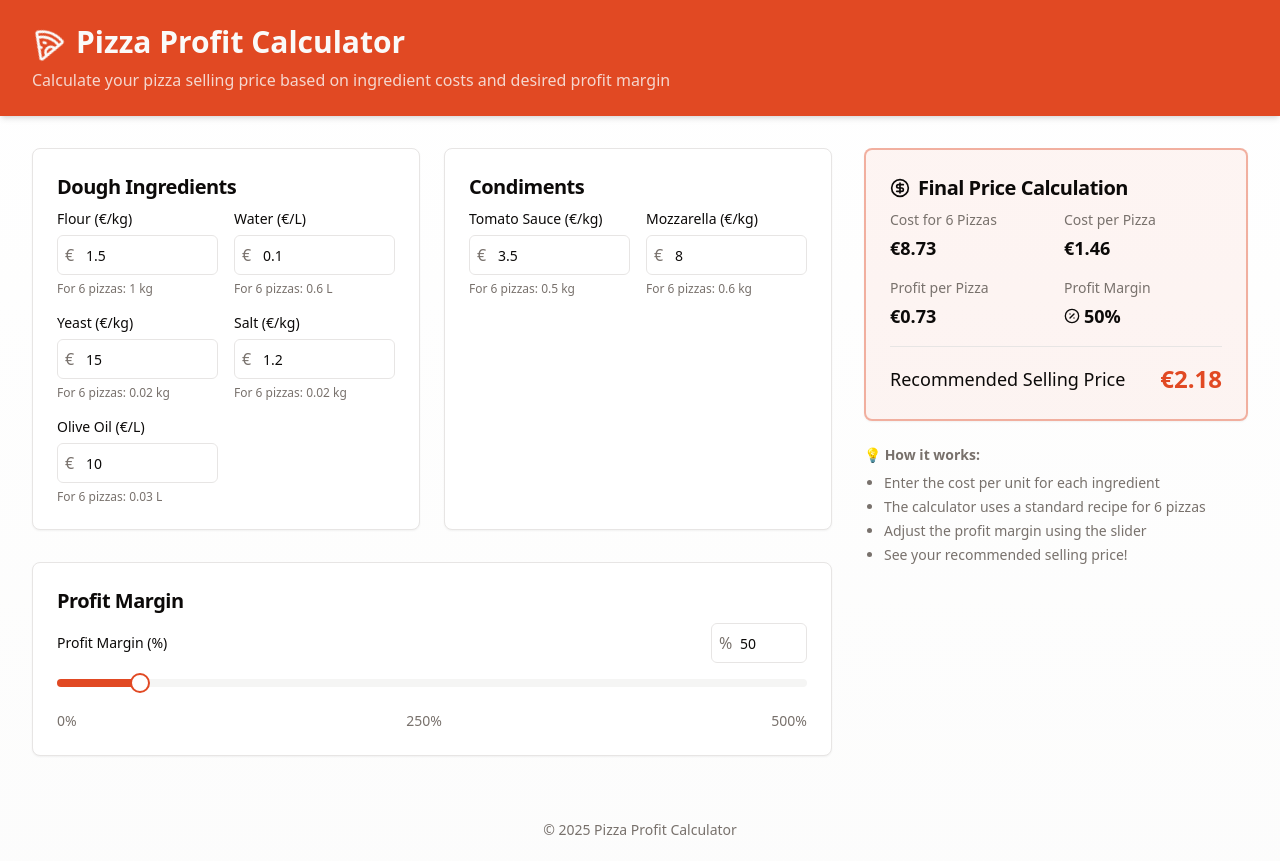
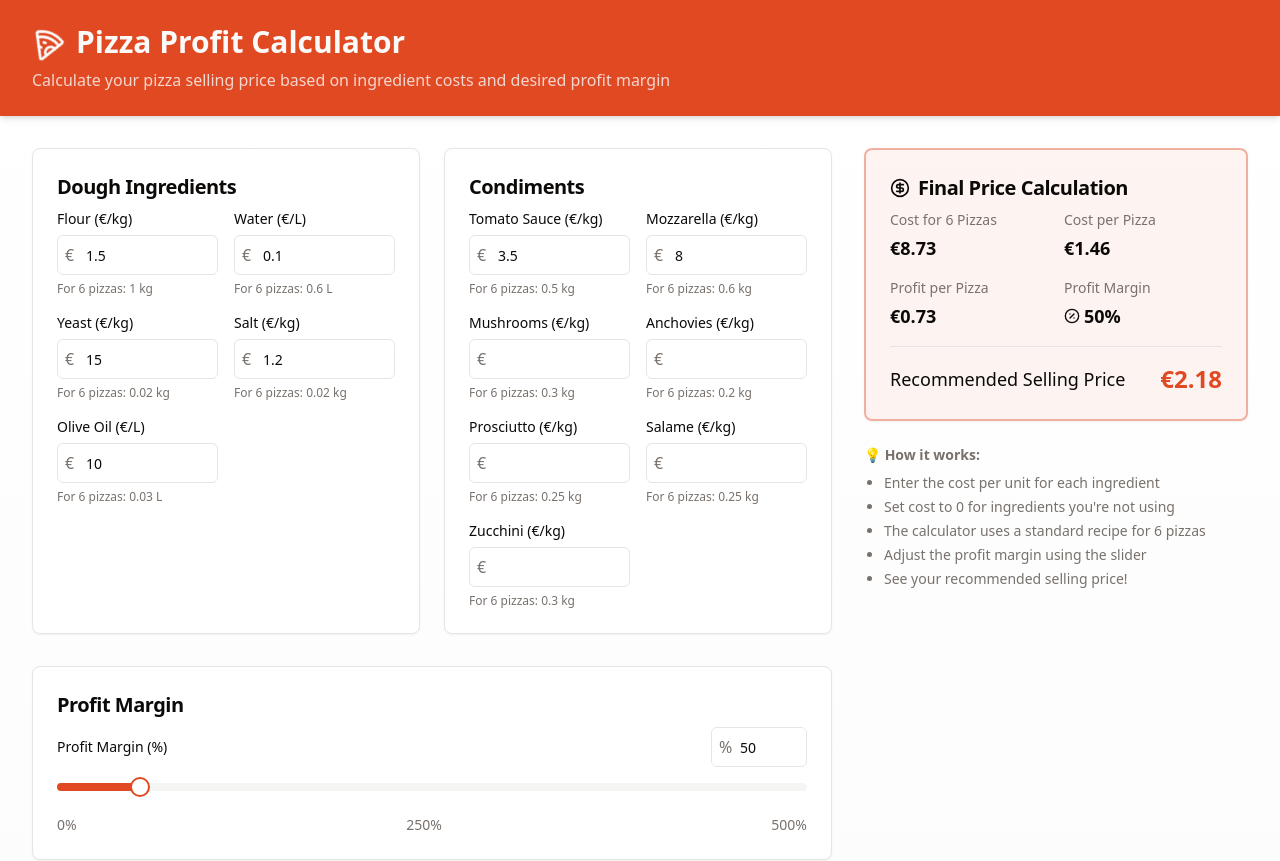
Before and after one commit to Joperro2001/pizza-pie-profit-calc, a React (Vite) app: page / in a window 1280 px wide. Shown: the top 861 px of the page. Built offline with nearby package versions, Linux system fonts and the light colour scheme.

Commit message:
Add new condiment ingredients
Adds new condiment ingredients and updates the calculation logic to include them.

```diff
--- a/src/pages/Index.tsx
+++ b/src/pages/Index.tsx
@@ -29,6 +29,11 @@ const Index = () => {
       ingredients: [
         { id: "tomato-sauce", name: "Tomato Sauce", costPerUnit: 3.5, unit: "kg", amountFor6Pizzas: 0.5 },
         { id: "mozzarella", name: "Mozzarella", costPerUnit: 8, unit: "kg", amountFor6Pizzas: 0.6 },
+        { id: "mushrooms", name: "Mushrooms", costPerUnit: 0, unit: "kg", amountFor6Pizzas: 0.3 },
+        { id: "anchovies", name: "Anchovies", costPerUnit: 0, unit: "kg", amountFor6Pizzas: 0.2 },
+        { id: "prosciutto", name: "Prosciutto", costPerUnit: 0, unit: "kg", amountFor6Pizzas: 0.25 },
+        { id: "salame", name: "Salame", costPerUnit: 0, unit: "kg", amountFor6Pizzas: 0.25 },
+        { id: "zucchini", name: "Zucchini", costPerUnit: 0, unit: "kg", amountFor6Pizzas: 0.3 },
       ]
     }
   ]);
@@ -72,9 +77,9 @@ const Index = () => {
     // Get all ingredients
     const allIngredients = categories.flatMap(category => category.ingredients);
 
-    // Calculate total cost for 6 pizzas
+    // Calculate total cost for 6 pizzas - only include ingredients with cost > 0
     const totalCostFor6Pizzas = allIngredients.reduce((sum, ingredient) => {
-      return sum + (ingredient.costPerUnit * ingredient.amountFor6Pizzas);
+      return sum + (ingredient.costPerUnit > 0 ? ingredient.costPerUnit * ingredient.amountFor6Pizzas : 0);
     }, 0);
 
     // Calculate cost per pizza
@@ -141,6 +146,7 @@ const Index = () => {
               <p className="mb-2">💡 <strong>How it works:</strong></p>
               <ul className="list-disc pl-5 space-y-1">
                 <li>Enter the cost per unit for each ingredient</li>
+                <li>Set cost to 0 for ingredients you're not using</li>
                 <li>The calculator uses a standard recipe for 6 pizzas</li>
                 <li>Adjust the profit margin using the slider</li>
                 <li>See your recommended selling price!</li>
```
